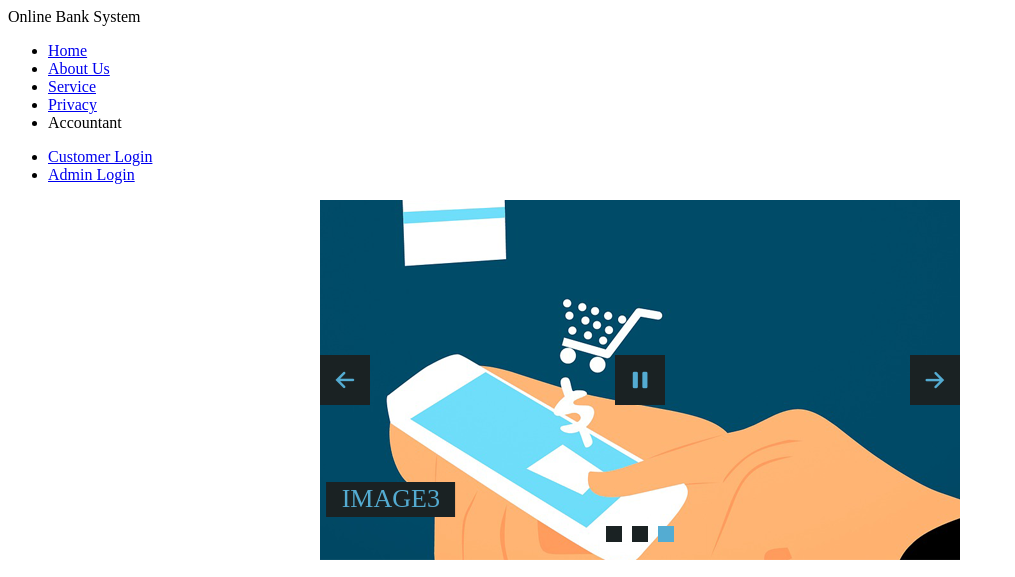
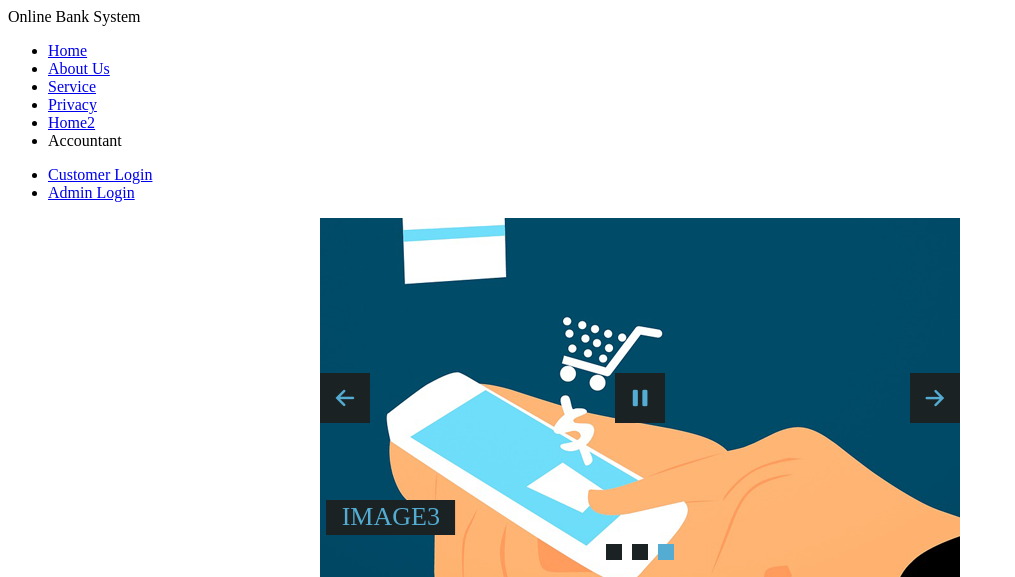
Before and after one commit to NIPUNMADHUSANKA/php_OnlineBanking_Website, a PHP site: page / in a window 1280 px wide. Shown: the top 577 px of the page, without its empty margins (0-1015 px from the left). Run offline with PHP 8.4, Linux system fonts and the light colour scheme; some libraries are stand-ins or nearby versions; some web fonts are replaced.

Commit message:
Update index.php
second Home Page

```diff
--- a/include/index.php
+++ b/include/index.php
@@ -34,6 +34,7 @@
                         <li><a href="aboutus.php" class="col1">About Us</a></li>
                         <li><a href="services.php" class="col1">Service</a></li>
                          <li><a href="privacy.php" class="col1">Privacy</a></li>
+                         <li><a href="index.php" class="col1">Home2</a></li>
                         <li><a  class="col1 colsub" onclick="slideshow()">Accountant</a></li>
                     </ul>
                     <ul class="submenu" id="check-class">
```
